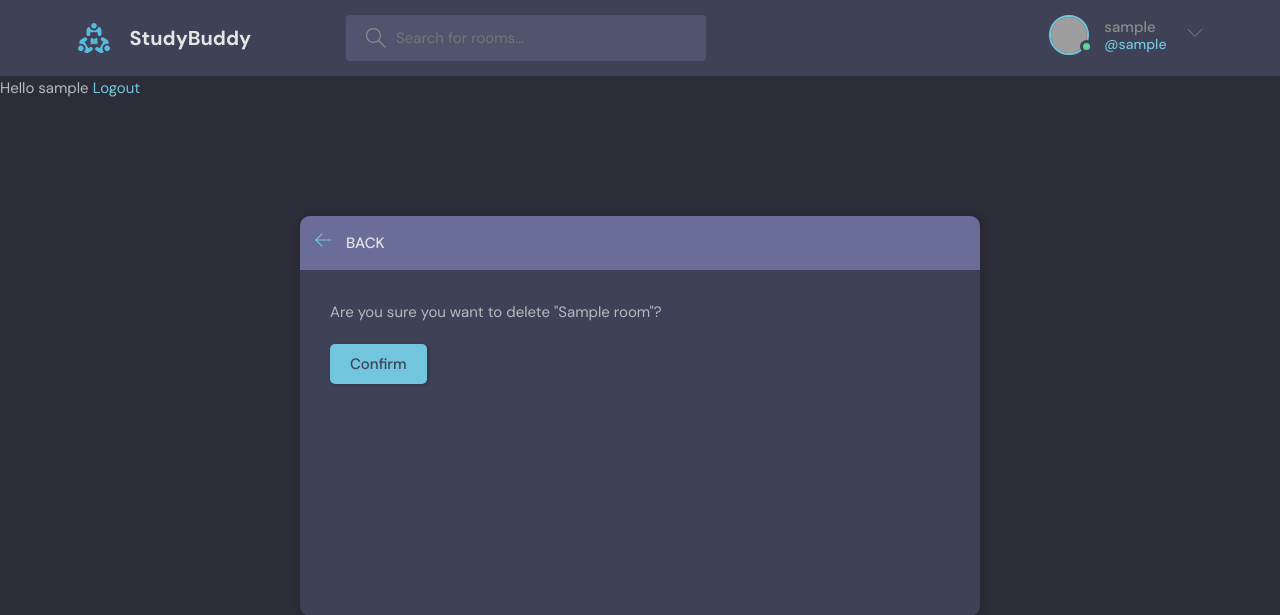
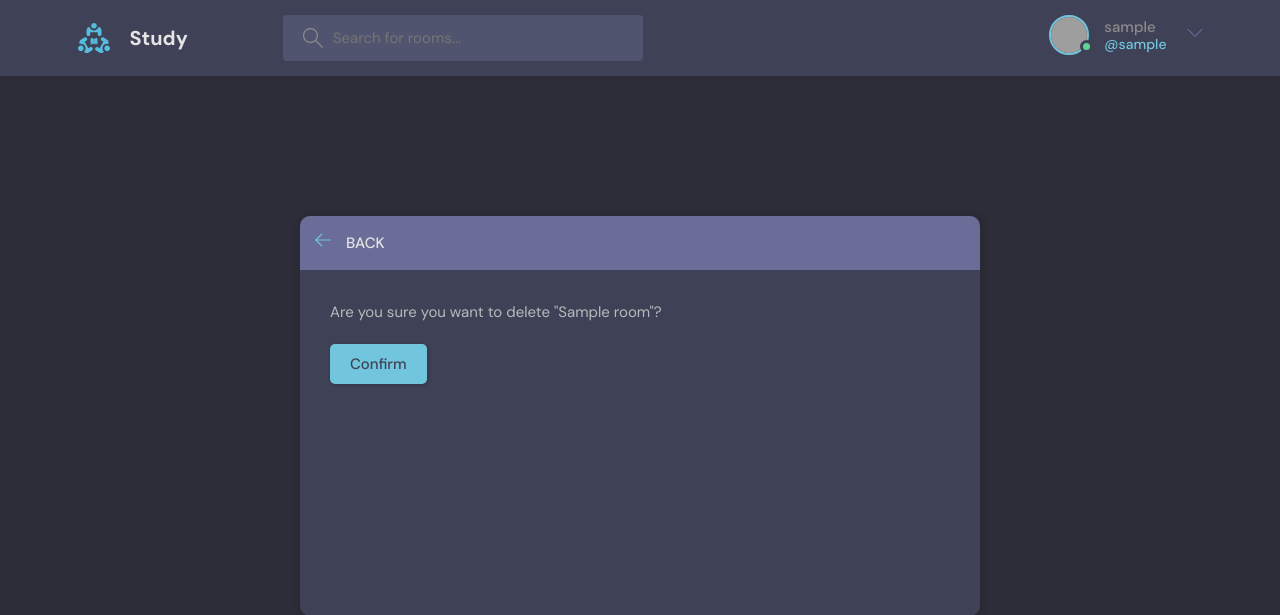
Before and after one commit to degisew/HubSpot, a Django app: page /delete-room/1/ in a window 1280 px wide. Shown: the top 615 px of the page. Run offline with Django 4.2, Linux system fonts and the light colour scheme; a user stored in the database is signed in; tables that the repository leaves empty hold one stand-in row (values such as "Sample post"); grey boxes are pictures that could not be loaded.

Commit message:
Remove unwanted code

```diff
--- a/templates/navbar.html
+++ b/templates/navbar.html
@@ -1,15 +1,9 @@
-{% comment %} <form action="{% url 'home' %}" method="GET">
-  <input type="text" name="qs" placeholder="Search rooms..." /><input
-    type="submit"
-    value="search"
-  />
-</form> {% endcomment %}
 {% load static %}
 <header class="header header--loggedIn">
   <div class="container">
     <a href="{% url "home" %}" class="header__logo">
       <img src="{% static "images/logo.svg" %}" />
-      <h1>StudyBuddy</h1>
+      <h1>Study</h1>
     </a>
     <form class="header__search" action="{% url "home" %}">
       <label>
@@ -72,12 +66,3 @@
     </nav>
   </div>
 </header>
-
-
-
-{% if request.user.is_authenticated %}
-<p> Hello {{request.user}}
-<a href="{% url 'logout' %}">Logout</a>
-{% else %}
-<a href="{% url 'login' %}">Login</a>
-{% endif %}
```
